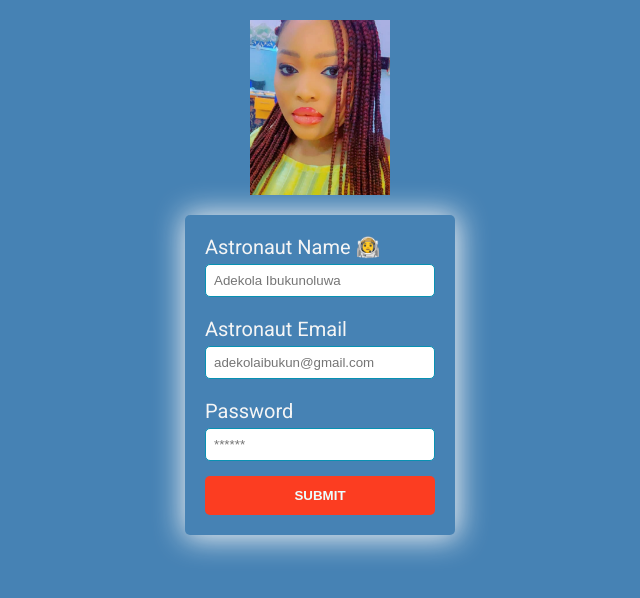
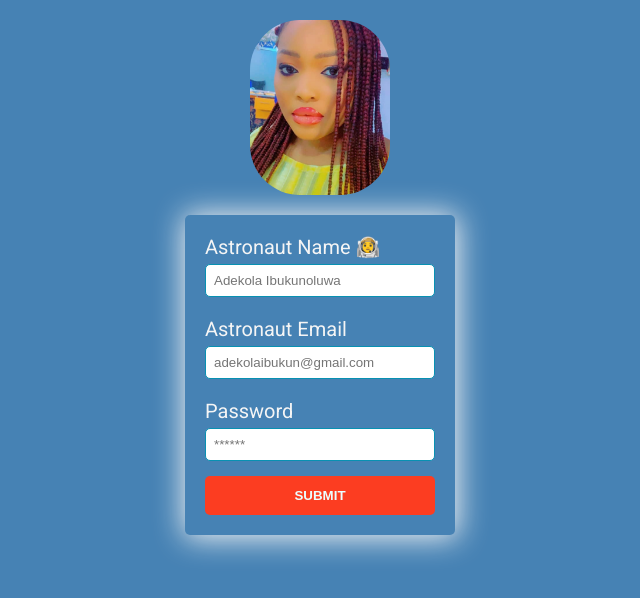
Before and after one commit to LanaAdekola/Astronaut-TEST, a plain HTML site: page index.html in a window 1280 px wide. Shown: the whole page, without its empty margins (320-960 px from the left). Drawn offline with Linux system fonts and the light colour scheme.

Commit message:
Update index.css

```diff
--- a/index.css
+++ b/index.css
@@ -54,5 +54,6 @@ button{
 }
 
 img{
-    width: 140px
+    width: 140px;
+    border-radius: 50px;
 }
```
